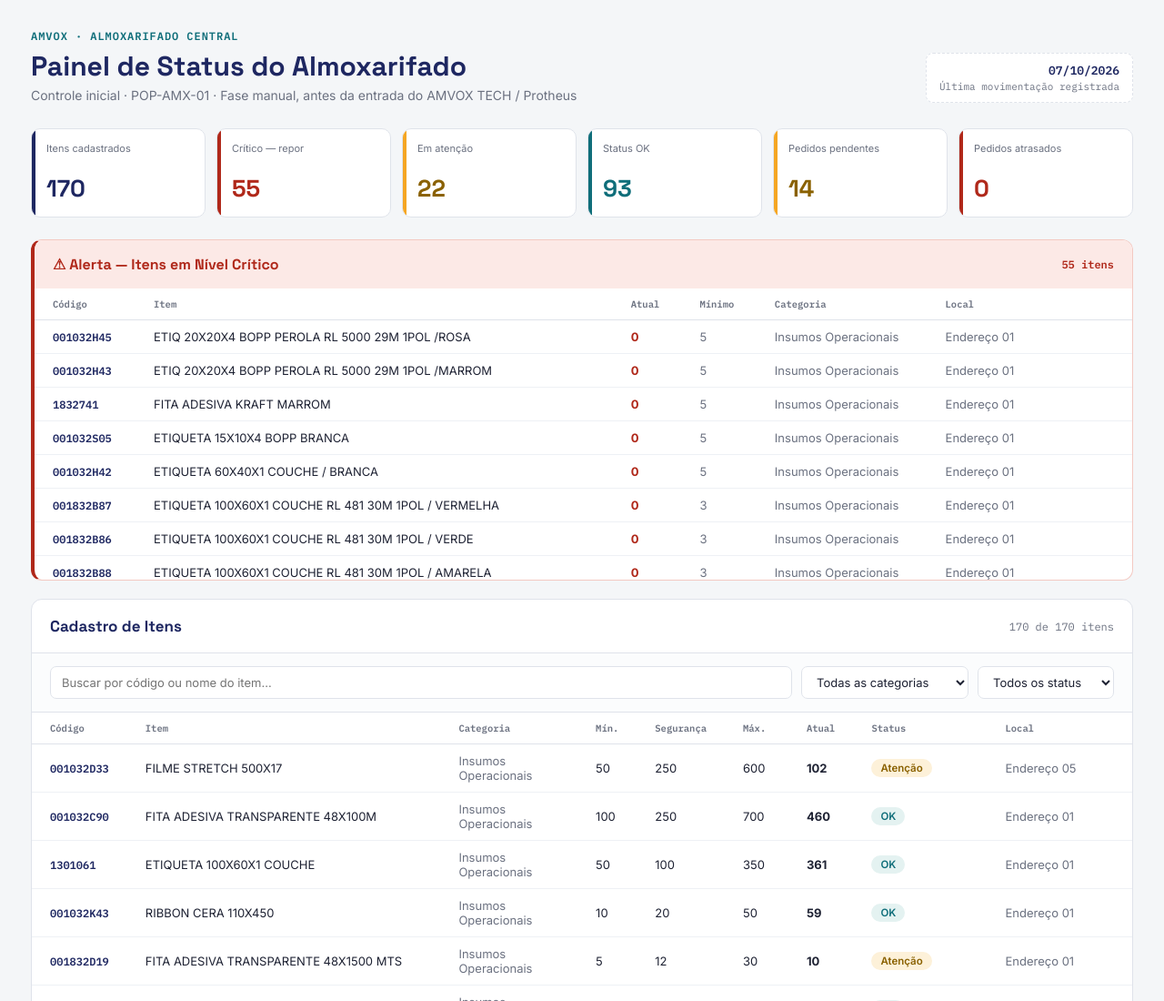
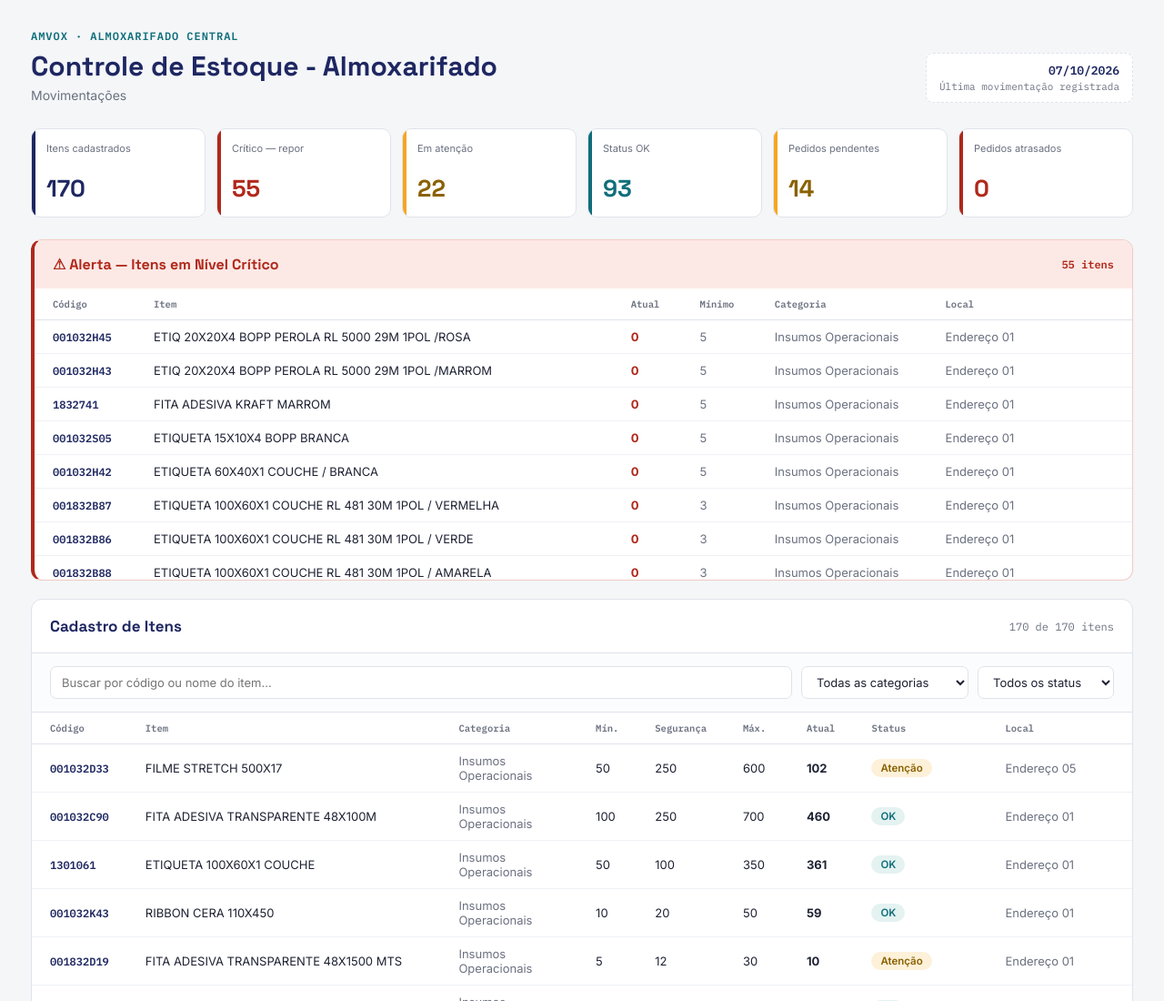
Before and after one commit to comprasamvox-beep/amvox-almoxarifado-dashboard, a plain HTML site: page index.html in a window 1280 px wide. Shown: the top 1100 px of the page at 91% size. Drawn offline with Linux system fonts and the light colour scheme.

Commit message:
Atualiza título e subtítulo do painel

```diff
--- a/index.html
+++ b/index.html
@@ -3,7 +3,7 @@
 <head>
 <meta charset="UTF-8">
 <meta name="viewport" content="width=device-width, initial-scale=1.0">
-<title>Painel do Almoxarifado Central — Amvox</title>
+<title>Controle de Estoque - Almoxarifado</title>
 <link rel="preconnect" href="https://fonts.googleapis.com">
 <link href="https://fonts.googleapis.com/css2?family=Space+Grotesk:wght@500;600;700&family=Inter:wght@400;500;600;700&family=IBM+Plex+Mono:wght@400;500;600&display=swap" rel="stylesheet">
 <style>
@@ -125,8 +125,8 @@ footer b { color: var(--navy); }
   <div class="header">
     <div>
       <div class="kicker">AMVOX · ALMOXARIFADO CENTRAL</div>
-      <h1>Painel de Status do Almoxarifado</h1>
-      <div class="sub">Controle inicial · POP-AMX-01 · Fase manual, antes da entrada do AMVOX TECH / Protheus</div>
+      <h1>Controle de Estoque - Almoxarifado</h1>
+      <div class="sub">Movimentações</div>
     </div>
     <div class="stamp">
       <b id="stampDate">—</b>
```
